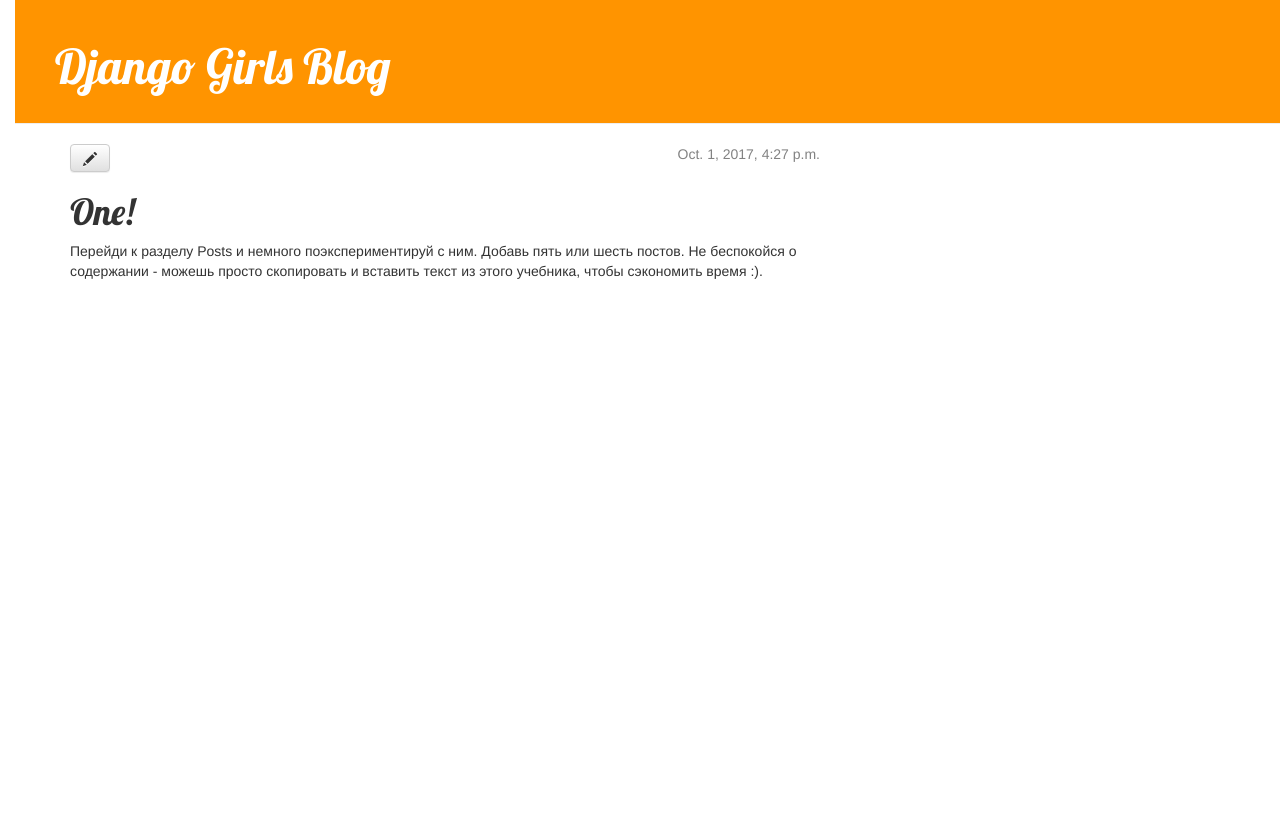
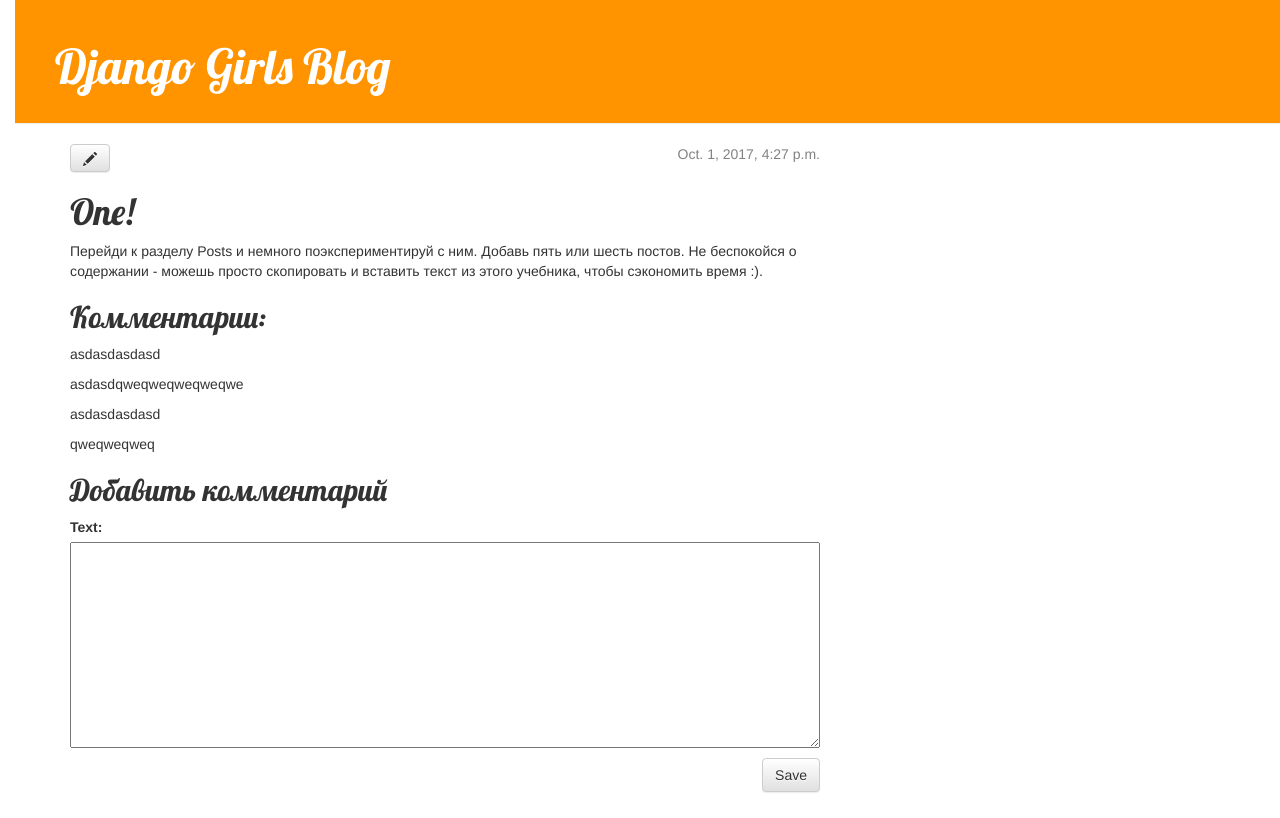
Before and after one commit to rybjuli/my_first_blog, a Django app: page /post/1/ in a window 1280 px wide. Before the commit the page ends 279 px from the top, so only its background shows below. Run offline with Django 3.2, Linux system fonts and the light colour scheme; data comes from the database, SQL or seed files in the repository; both versions use the stored data as it was after the commit; some libraries are stand-ins or nearby versions.

Commit message:
Добавление комментариев

```diff
--- a/blog/admin.py
+++ b/blog/admin.py
@@ -1,5 +1,6 @@
 from django.contrib import admin
-from .models import Post
+from .models import Post, Comment
 
 
 admin.site.register(Post)
+admin.site.register(Comment)
--- a/blog/forms.py
+++ b/blog/forms.py
@@ -1,8 +1,14 @@
 from django import forms
-from .models import Post
+from .models import Post, Comment
 
 class PostForm(forms.ModelForm):
 
     class Meta:
         model = Post
         fields = ('title', 'text',)
+
+
+class CommentForm(forms.ModelForm):
+    class Meta:
+        model = Comment
+        fields = ('text',)
--- a/blog/models.py
+++ b/blog/models.py
@@ -17,3 +17,15 @@
 
     def __str__(self):
         return self.title
+
+
+class Comment(models.Model):
+    post = models.ForeignKey(Post, related_name='comments')
+    text = models.TextField()
+
+    class Meta:
+        verbose_name = "Comment"
+        verbose_name_plural = "Comments"
+
+    def __str__(self):
+        return str(self.id)
--- a/blog/templates/blog/post_detail.html
+++ b/blog/templates/blog/post_detail.html
@@ -10,5 +10,22 @@
     <a class="btn btn-default" href="{% url 'post_edit' pk=post.pk %}"><span class="glyphicon glyphicon-pencil"></span></a>
     <h1>{{ post.title }}</h1>
     <p>{{ post.text|linebreaksbr }}</p>
+
+    <div class="comments">
+        <h2>Комментарии:</h2>
+        {% for comment in post.comments.all %}
+            <p>
+                {{ comment.text }}
+            </p>
+        {% endfor %}
+        <h2>Добавить комментарий</h2>
+        <form method="POST" class="post-form" action="/post/{{ post.id }}/add/"> {% csrf_token %}
+            {{ comment_form.as_p }}
+            <button type="submit" class="save btn btn-default">Save</button>
+        </form>
     </div>
+</div>
+
+
+
 {% endblock %}
--- a/blog/templates/blog/post_list.html
+++ b/blog/templates/blog/post_list.html
@@ -8,6 +8,8 @@
 	</div>
 	<h1><a href="{% url 'post_detail' pk=post.pk %}">{{ post.title }}</a></h1>
 	<p>{{ post.text|linebreaksbr }}</p>
+
+
 </div>
 {% endfor %}
 {% endblock %}
--- a/blog/urls.py
+++ b/blog/urls.py
@@ -6,4 +6,5 @@
     url(r'^post/(?P<pk>[0-9]+)/$', views.post_detail, name='post_detail'),
     url(r'^post/new/$', views.post_new, name='post_new'),
     url(r'^post/(?P<pk>[0-9]+)/edit/$', views.post_edit, name='post_edit'),
+    url(r'^post/(?P<pk>[0-9]+)/add/$', views.comment_add, name='comment_add'),
 ]
--- a/blog/views.py
+++ b/blog/views.py
@@ -4,22 +4,31 @@
 from django.shortcuts import render, get_object_or_404
 from .forms import PostForm
 from django.shortcuts import redirect
+from .forms import CommentForm
 
 # Create your views here.
 def post_list(request):
     posts = Post.objects.filter(published_date__lte=timezone.now()).order_by('published_date')
     return render(request, 'blog/post_list.html', {'posts': posts})
 
+
 def post_detail(request, pk):
 	Post.objects.get(pk=pk)
 
+
 def post_detail(request, pk):
     post = get_object_or_404(Post, pk=pk)
-    return render(request, 'blog/post_detail.html', {'post': post})
+    form = CommentForm()
+    return render(request, 'blog/post_detail.html', {
+        'post': post,
+        'comment_form': form,
+    })
+
 
 def post_new(request):
     form = PostForm()
     return render(request, 'blog/post_edit.html', {'form': form})
+
 
 def post_new(request):
     if request.method == "POST":
@@ -32,18 +41,33 @@
             return redirect('post_detail', pk=post.pk)
     else:
         form = PostForm()
+    return render(request, '    blog/post_edit.html', {'form': form})
+
+
+def post_edit(request, pk):
+    post = get_object_or_404(Post, pk=pk)
+    if request.method == "POST":
+        form = PostForm(request.POST, instance=post)
+        if form.is_valid():
+            post = form.save(commit=False)
+            post.author = request.user
+            post.published_date = timezone.now()
+            post.save()
+            return redirect('post_detail', pk=post.pk)
+    else:
+    	form = PostForm(instance=post)
     return render(request, 'blog/post_edit.html', {'form': form})
 
-def post_edit(request, pk):
-        post = get_object_or_404(Post, pk=pk)
-        if request.method == "POST":
-            form = PostForm(request.POST, instance=post)
-            if form.is_valid():
-                post = form.save(commit=False)
-                post.author = request.user
-                post.published_date = timezone.now()
-                post.save()
-                return redirect('post_detail', pk=post.pk)
-        else:
-            form = PostForm(instance=post)
-        return render(request, 'blog/post_edit.html', {'form': form})
+
+def comment_add(request, pk):
+    post = get_object_or_404(Post, pk=pk)
+    form = CommentForm(request.POST)
+    if form.is_valid():
+        comment = form.save(commit=False)
+        comment.post = post
+        comment.save()
+        return redirect('post_detail', pk=post.pk)
+    return render(request, 'blog/post_detail.html', {
+        'post': post,
+        'comment_form': form,
+    })
```
Also changed, not shown: blog/migrations/0002_comment.py (added), blog/migrations/0003_auto_20171001_1729.py (added), blog/templates/blog/post_edit.html (indentation only), db.sqlite3. Lines whose indentation alone changed are shown as unchanged.
